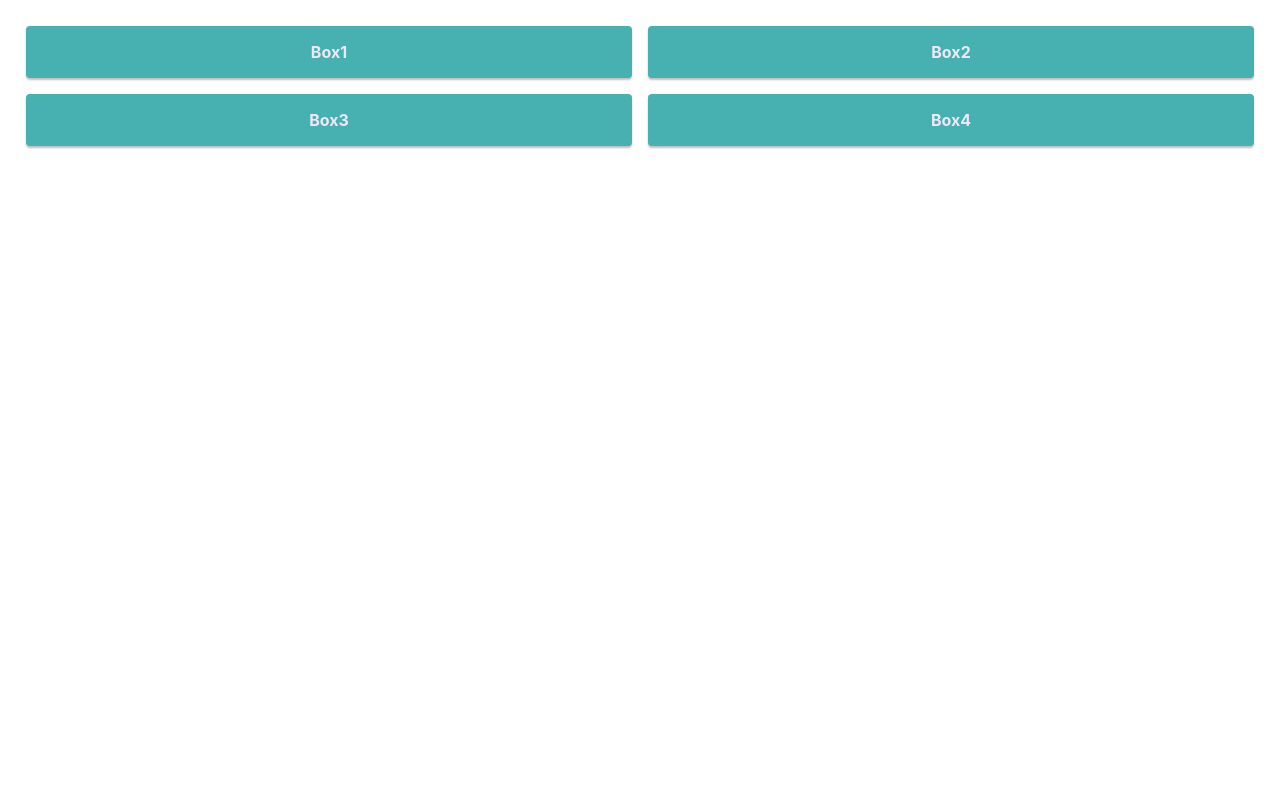
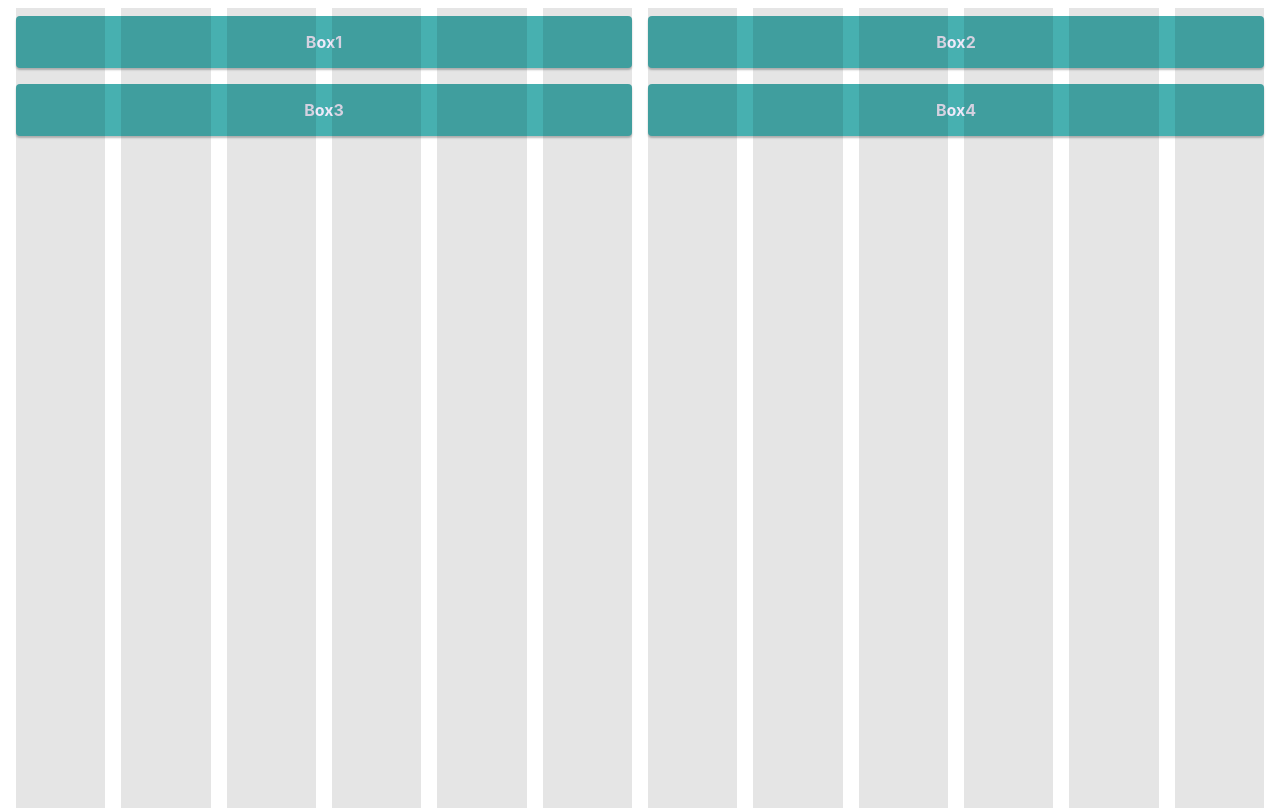
Before and after one commit to nirmalathapa/grid-layout, a React (Create React App) app: page / in a window 1280 px wide. Built offline with nearby package versions, Linux system fonts and the light colour scheme.

Commit message:
Add grid ruler

```diff
--- a/src/App.tsx
+++ b/src/App.tsx
@@ -1,10 +1,13 @@
 import React from "react";
 import Box from "./component/Box/Box";
 import Grid from "./component/Grid/Grid";
+import GridRuler from "./component/GridRuler/GridRuler";
 
 function App() {
   return (
-    <div className="App" style={{margin: "26px"}}>
+    <div className="App" style={{margin: "16px", position: "relative"}}>
+      <GridRuler spacing="sm"></GridRuler>
+
       <Grid container spacing="sm">
         <Grid item cols={6}>
           <Box>Box1</Box>
--- /dev/null
+++ b/src/component/GridRuler/GridRuler.module.scss
@@ -0,0 +1,24 @@
+$spacing: (
+  "sm": 8px,
+  "md": 26px,
+  "lg": 24px
+);
+
+.GridRuler {
+  display: grid;
+  grid-template-columns: repeat(12, 1fr);
+  position: absolute;
+
+  width: 100%;
+  height: 100vh;
+
+  &_item {
+    background-color: rgba($color: #000000, $alpha: 0.1);
+  }
+
+  @each $name, $value in $spacing {
+    &_spacing_#{$name} {
+      gap: $value * 2;
+    }
+  }
+}
--- /dev/null
+++ b/src/component/GridRuler/GridRuler.tsx
@@ -0,0 +1,21 @@
+import React, {FunctionComponent} from "react";
+import styles from "./GridRuler.module.scss";
+import cn from "classnames";
+
+type Spacing = "sm" | "md" | "lg";
+
+const GridRuler: FunctionComponent<{spacing?: Spacing}> = ({spacing}) => {
+  const classNames = cn(styles.GridRuler, {
+    [styles[`GridRuler_spacing_${spacing}`]]: spacing
+  });
+
+  return (
+    <div className={classNames}>
+      {[1, 2, 3, 4, 5, 6, 7, 8, 9, 10, 11, 12].map((number) => {
+        return <div className={styles.GridRuler_item} key={number}></div>;
+      })}
+    </div>
+  );
+};
+
+export default GridRuler;
```
